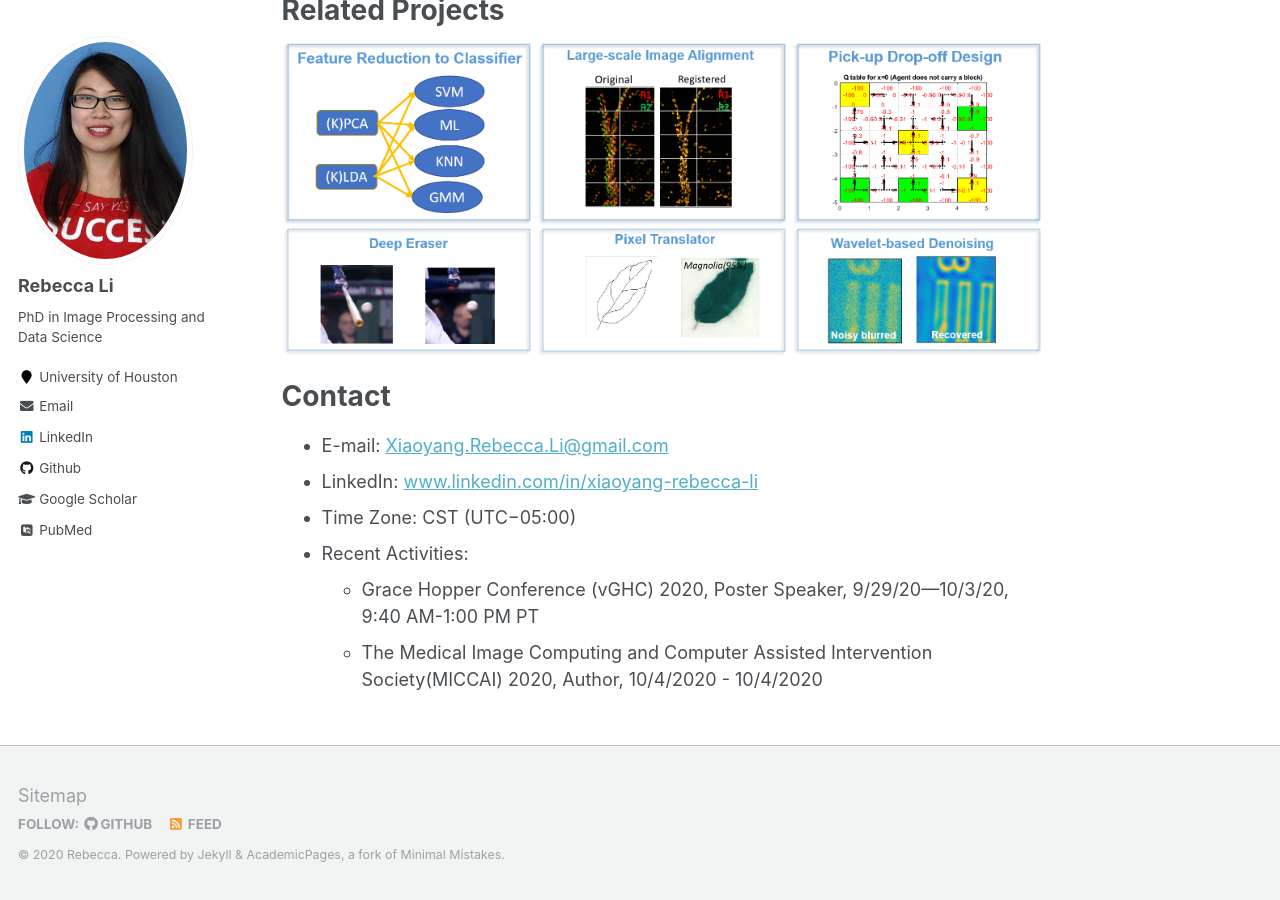
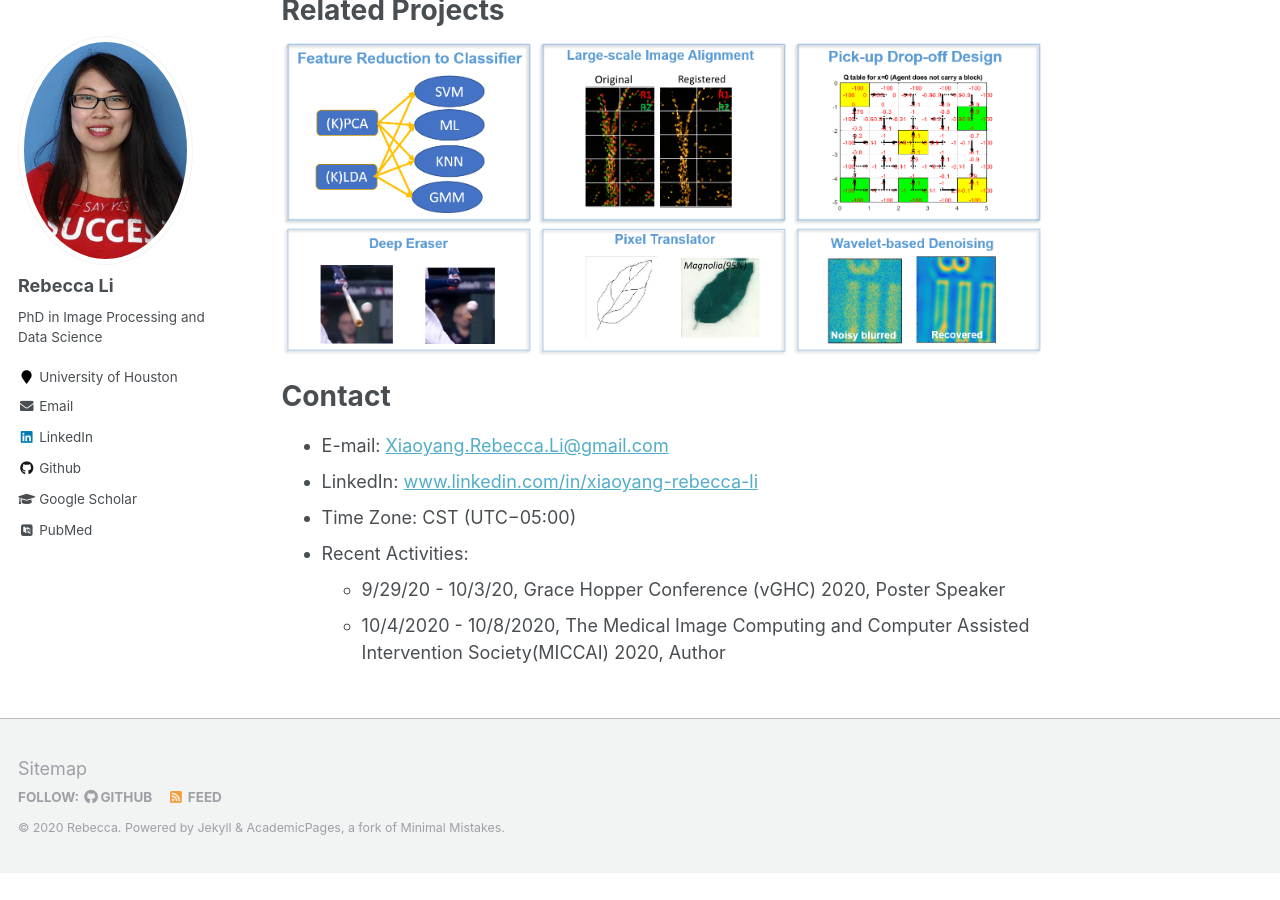
Before and after one commit to Xiaoyang-Rebecca/xiaoyang-rebecca.github.io, a Jekyll site: the page built from _pages/about.md, in a window 1280 px wide and 900 px high, scrolled down 762 px. Built offline with Jekyll 4.4.1, drawn with Linux system fonts in a browser that asks for light colours; some web fonts are replaced; after the commit the page ends 1635 px from its top, so only the background shows below that.

Commit message:
Update about.md

```diff
--- a/_pages/about.md
+++ b/_pages/about.md
@@ -51,8 +51,8 @@
 - LinkedIn: [www.linkedin.com/in/xiaoyang-rebecca-li](https://www.linkedin.com/in/xiaoyang-rebecca-li/?locale=en_US)
 - Time Zone: CST (UTC−05:00)
 - Recent Activities:
-    - Grace Hopper Conference (vGHC) 2020, Poster Speaker, 9/29/20—10/3/20, 9:40 AM-1:00 PM PT
-    - The Medical Image Computing and Computer Assisted Intervention Society(MICCAI) 2020, Author, 10/4/2020 - 10/4/2020
+    - 9/29/20 - 10/3/20, Grace Hopper Conference (vGHC) 2020, Poster Speaker
+    - 10/4/2020 - 10/8/2020, The Medical Image Computing and Computer Assisted Intervention Society(MICCAI) 2020, Author
 
 <!-- -
 - [![Hits](https://hits.seeyoufarm.com/api/count/incr/badge.svg?url=https%3A%2F%2Fxiaoyang-rebecca.github.io&count_bg=%2379C83D&title_bg=%23555555&icon=&icon_color=%23E7E7E7&title=hits&edge_flat=false)](Xiaoyang.Rebecca.Li@gmail.com)
```
